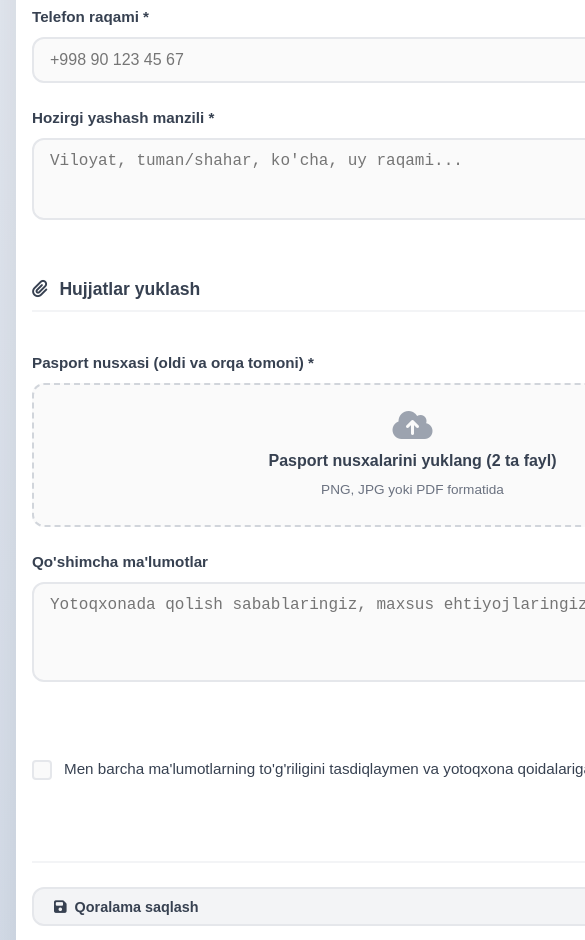
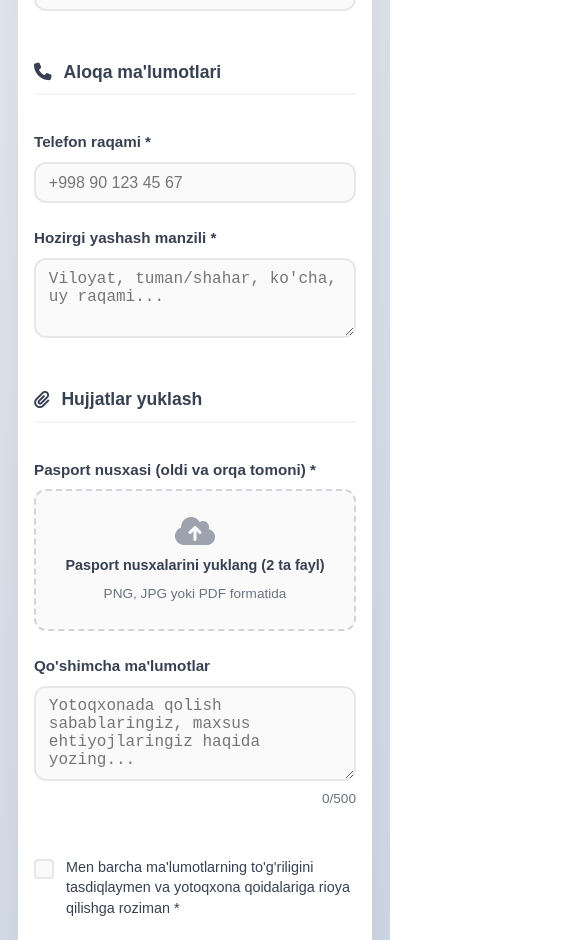
Before and after one commit to iroda0103/sharq-bedroom-apply-for, a Vue app: page / in a window 390 px wide. Shown: the part 1019-1959 px from the top of the page, 585 px wide, since content can reach past the window. Built offline with nearby package versions, Linux system fonts and the light colour scheme.

Commit message:
fix error

```diff
--- a/src/components/Form.vue
+++ b/src/components/Form.vue
@@ -1508,4 +1508,276 @@ export default {
 .fa-spin {
   animation: spin 1s linear infinite;
 }
+/* Responsive Design Improvements */
+@media (max-width: 1200px) {
+  .form-wrapper {
+    grid-template-columns: 3fr 2fr;
+    gap: 40px;
+    padding: 0 40px;
+  }
+}
+
+@media (max-width: 1024px) {
+  .form-wrapper {
+    grid-template-columns: 1fr;
+    gap: 30px;
+    padding: 0 30px;
+  }
+
+  .info-section {
+    display: grid;
+    grid-template-columns: repeat(2, 1fr);
+    gap: 1.5rem;
+  }
+
+  .progress-card {
+    grid-column: 1 / -1;
+  }
+}
+
+@media (max-width: 768px) {
+  .dormitory-form {
+    padding: 1rem 0.5rem;
+  }
+
+  .form-wrapper {
+    padding: 0 15px;
+    gap: 20px;
+  }
+
+  .form-container {
+    padding: 1.5rem;
+    border-radius: 15px;
+  }
+
+  .title {
+    font-size: 1.4rem;
+    margin-bottom: 1.5rem;
+    text-align: center;
+  }
+
+  .info-section {
+    grid-template-columns: 1fr;
+    gap: 1rem;
+  }
+
+  .form-row {
+    grid-template-columns: 1fr !important;
+    gap: 1rem;
+  }
+
+  .actions {
+    flex-direction: column;
+    gap: 0.75rem;
+  }
+
+  .btn {
+    width: 100%;
+    justify-content: center;
+  }
+
+  .download-buttons {
+    flex-direction: column;
+    align-items: center;
+  }
+
+  .btn-download {
+    width: 100%;
+    max-width: 280px;
+  }
+
+  /* Status messages mobile optimization */
+  .success-message,
+  .rejection-message,
+  .approval-message {
+    padding: 1.5rem;
+    margin-bottom: 1.5rem;
+  }
+
+  .success-icon,
+  .rejection-icon,
+  .approval-icon {
+    width: 60px;
+    height: 60px;
+    font-size: 1.5rem;
+  }
+}
+
+@media (max-width: 480px) {
+  .dormitory-form {
+    padding: 0.5rem;
+  }
+
+  .form-wrapper {
+    padding: 0 10px;
+    gap: 15px;
+  }
+
+  .form-container {
+    padding: 1rem;
+    border-radius: 12px;
+  }
+
+  .title {
+    font-size: 1.2rem;
+    flex-direction: column;
+    gap: 5px;
+  }
+
+  .section-title {
+    font-size: 1.1rem;
+    margin: 1.5rem 0 0.75rem 0;
+  }
+
+  .input,
+  .textarea {
+    padding: 0.6rem 0.8rem;
+    font-size: 16px; /* Prevents zoom on iOS */
+  }
+
+  .upload-area {
+    padding: 1.5rem 1rem;
+  }
+
+  .upload-area i {
+    font-size: 2rem;
+  }
+
+  .upload-area span {
+    font-size: 0.9rem;
+  }
+
+  /* Mobile-first file items */
+  .file-item {
+    padding: 0.5rem;
+    font-size: 0.9rem;
+  }
+
+  /* Better mobile modal */
+  .modal-content {
+    margin: 0.5rem;
+    max-height: calc(100vh - 1rem);
+    border-radius: 15px;
+  }
+
+  .image-modal-content {
+    max-width: 95vw;
+    max-height: 95vh;
+  }
+
+  /* Improved steps for mobile */
+  .steps {
+    gap: 0.75rem;
+  }
+
+  .step {
+    padding: 0.5rem;
+  }
+
+  .step-number {
+    width: 28px;
+    height: 28px;
+    font-size: 0.8rem;
+  }
+
+  /* Better checkbox alignment */
+  .checkbox-container {
+    align-items: flex-start;
+  }
+
+  .agreement-text {
+    font-size: 0.9rem;
+    line-height: 1.4;
+  }
+}
+
+@media (max-width: 360px) {
+  .form-container {
+    padding: 0.75rem;
+  }
+
+  .title {
+    font-size: 1.1rem;
+  }
+
+  .section-title {
+    font-size: 1rem;
+  }
+
+  .btn {
+    padding: 0.6rem 1rem;
+    font-size: 0.9rem;
+  }
+
+  .upload-area {
+    padding: 1rem 0.75rem;
+  }
+
+  .success-message h3,
+  .rejection-message h3,
+  .approval-message h3 {
+    font-size: 1.2rem;
+  }
+}
+
+/* Landscape mode improvements */
+@media (max-height: 600px) and (orientation: landscape) {
+  .dormitory-form {
+    padding: 0.5rem;
+  }
+
+  .form-container {
+    max-height: 90vh;
+    overflow-y: auto;
+  }
+}
+
+/* High-density displays */
+@media (-webkit-min-device-pixel-ratio: 2), (min-resolution: 192dpi) {
+  .input,
+  .textarea,
+  .btn {
+    border-width: 1.5px;
+  }
+}
+
+/* Reduced motion for accessibility */
+@media (prefers-reduced-motion: reduce) {
+  * {
+    animation-duration: 0.01ms !important;
+    animation-iteration-count: 1 !important;
+    transition-duration: 0.01ms !important;
+  }
+}
+
+/* Dark mode support */
+/* @media (prefers-color-scheme: dark) {
+  .dormitory-form {
+    background: linear-gradient(135deg, #2d3748 0%, #4a5568 100%);
+  }
+} */
+
+/* Print styles */
+@media print {
+  .dormitory-form {
+    background: white !important;
+    padding: 0;
+  }
+
+  .form-wrapper {
+    grid-template-columns: 1fr;
+    gap: 0;
+  }
+
+  .info-section,
+  .btn,
+  .upload-area {
+    display: none;
+  }
+
+  .form-container {
+    box-shadow: none;
+    border: 1px solid #ccc;
+  }
+}
 </style>
--- a/src/views/AddApplication.vue
+++ b/src/views/AddApplication.vue
@@ -30,6 +30,7 @@ export default {
     position: relative;
     /* padding: 130px 0; */
     height: 100%;
+    width: 100%;
 }
 
 .apply {
```
